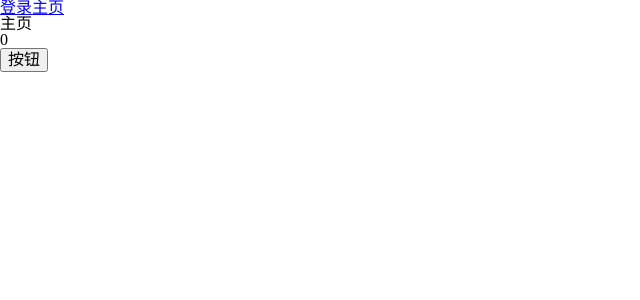
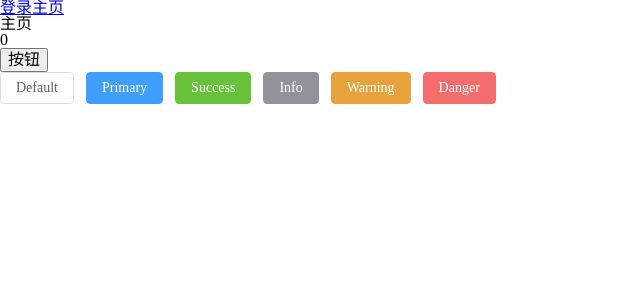
Before and after one commit to aliyuv/Vue3-TS-CMS, a Vue app: page /#/main in a window 1280 px wide. Shown: the top 300 px of the page, without its empty margins (0-640 px from the left). Built offline with nearby package versions, Linux system fonts and the light colour scheme.

Commit message:
wip: 引入 element-ui 组件库

```diff
--- a/package.json
+++ b/package.json
@@ -15,6 +15,7 @@
   "dependencies": {
     "@typescript-eslint/parser": "5.55.0",
     "axios": "1.1.2",
+    "element-plus": "2.3.0",
     "normalize.css": "8.0.1",
     "pinia": "2.0.33",
     "vue": "^3.2.47",
@@ -35,6 +36,8 @@
     "npm-run-all": "^4.1.5",
     "prettier": "^2.8.4",
     "typescript": "~4.8.4",
+    "unplugin-auto-import": "0.15.1",
+    "unplugin-vue-components": "0.24.1",
     "unplugin-vue-define-options": "1.2.4",
     "vite": "^4.1.4",
     "vue-tsc": "^1.2.0"
--- a/src/App.vue
+++ b/src/App.vue
@@ -4,6 +4,14 @@
   <router-link to="/login">登录</router-link>
   <router-link to="/main">主页</router-link>
   <router-view></router-view>
+  <el-row class="mb-4">
+    <el-button>Default</el-button>
+    <el-button type="primary">Primary</el-button>
+    <el-button type="success">Success</el-button>
+    <el-button type="info">Info</el-button>
+    <el-button type="warning">Warning</el-button>
+    <el-button type="danger">Danger</el-button>
+  </el-row>
 </template>
 
 <style scoped></style>
--- a/src/service/request/index.ts
+++ b/src/service/request/index.ts
@@ -21,7 +21,6 @@
     // 全局的拦截器
     this.instance.interceptors.request.use(
       (config) => {
-        console.log('全局请求成功拦截');
         return config;
       },
       (err) => {
@@ -31,11 +30,9 @@
 
     this.instance.interceptors.response.use(
       (res) => {
-        console.log('全局响应成功拦截');
         return res.data;
       },
       (err) => {
-        console.log('全局响应失败拦截');
         return err;
       }
     );
--- a/vite.config.ts
+++ b/vite.config.ts
@@ -2,10 +2,21 @@
 import DefineOptions from 'unplugin-vue-define-options/vite';
 import { defineConfig } from 'vite';
 import vue from '@vitejs/plugin-vue';
-
+import AutoImport from 'unplugin-auto-import/vite';
+import Components from 'unplugin-vue-components/vite';
+import { ElementPlusResolver } from 'unplugin-vue-components/resolvers';
 // https://vitejs.dev/config/
 export default defineConfig({
-  plugins: [vue(), DefineOptions()],
+  plugins: [
+    vue(),
+    DefineOptions(),
+    AutoImport({
+      resolvers: [ElementPlusResolver()]
+    }),
+    Components({
+      resolvers: [ElementPlusResolver()]
+    })
+  ],
   resolve: {
     alias: {
       '@': fileURLToPath(new URL('./src', import.meta.url))
```
Also changed, not shown: auto-imports.d.ts (added, +8 -0 lines), components.d.ts (added, +17 -0 lines), src/utils/cache.ts (+10 -10 lines), tsconfig.json (+12 -2 lines), 1 other file (tests, documents, lock files or other folders).
